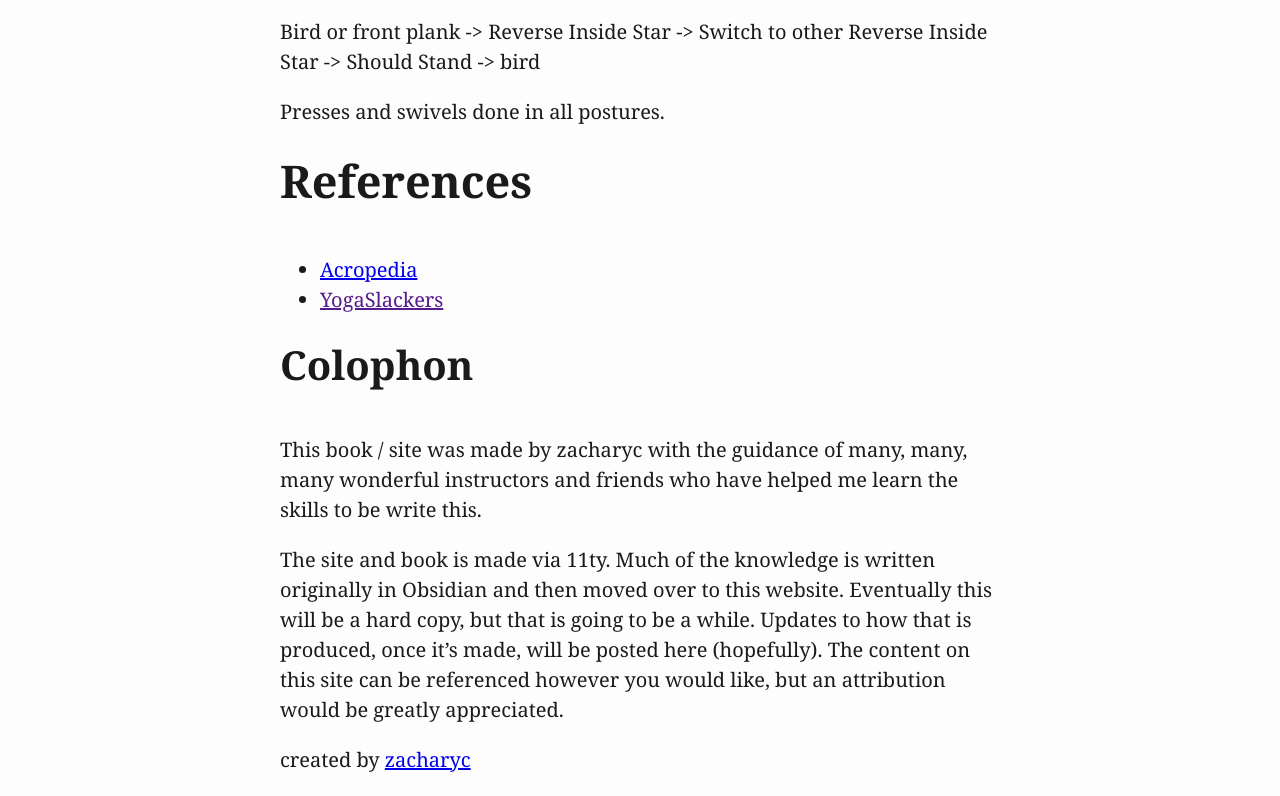
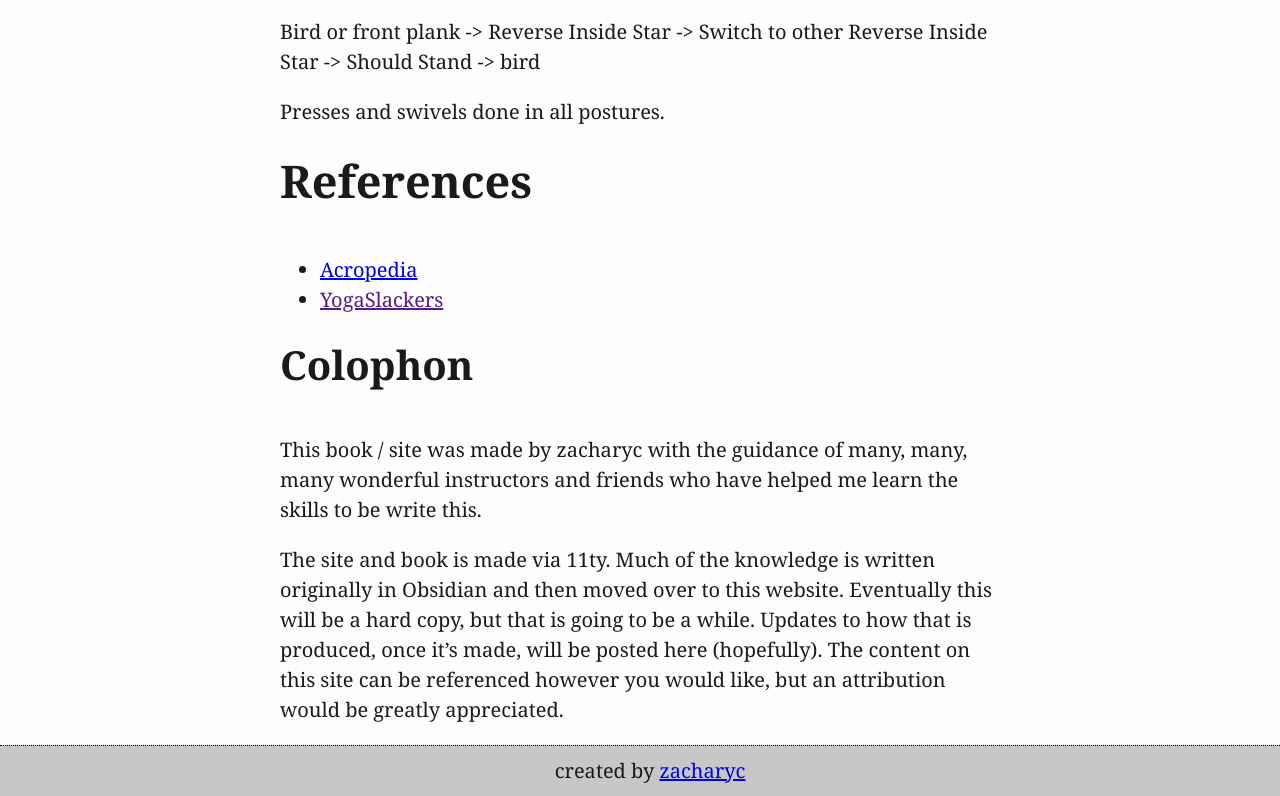
Before and after one commit to zacharyc/acroyoga-field-guide, an Eleventy site: page index.html in a window 1280 px wide. Shown: the part 3203-3999 px from the top of the page. Before the commit the page ends 3978 px from the top, so only its background shows below. Built offline with nearby package versions, Linux system fonts and the light colour scheme; Eleventy itself is replaced by a stand-in of ours; files that its build step writes are made by us from their sources.

Commit message:
adding in the footer styles

```diff
--- a/css/afg.css
+++ b/css/afg.css
@@ -213,3 +213,12 @@ ul {
   margin-inline-end: 0px;
   padding-inline-start: 40px;
 }
+
+footer {
+  width: 100%;
+  text-align: center;
+  margin: 0;
+  border-top: 1px dotted black;
+  background: #c7c7c7;
+  padding: 10px;
+}
--- a/index.html
+++ b/index.html
@@ -37,10 +37,8 @@
         The content on this site can be referenced however you would like, but
         an attribution would be greatly appreciated.
       </p>
+    </div>
 
-      <footer>
-        created by <a href="https://www.zacharyc.com/">zacharyc</a>
-      </footer>
-    </div>
+    <footer>created by <a href="https://www.zacharyc.com/">zacharyc</a></footer>
   </body>
 </html>
```
